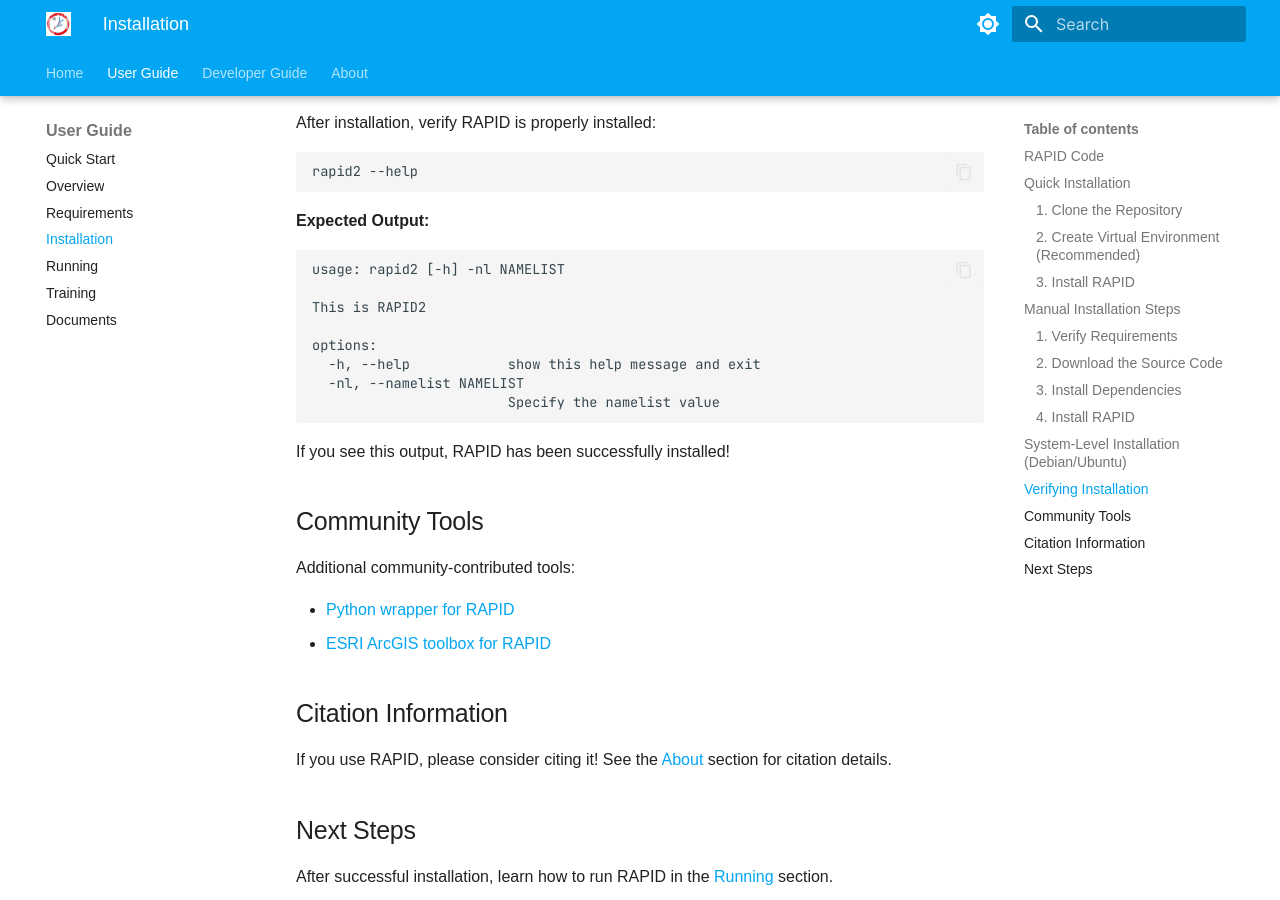
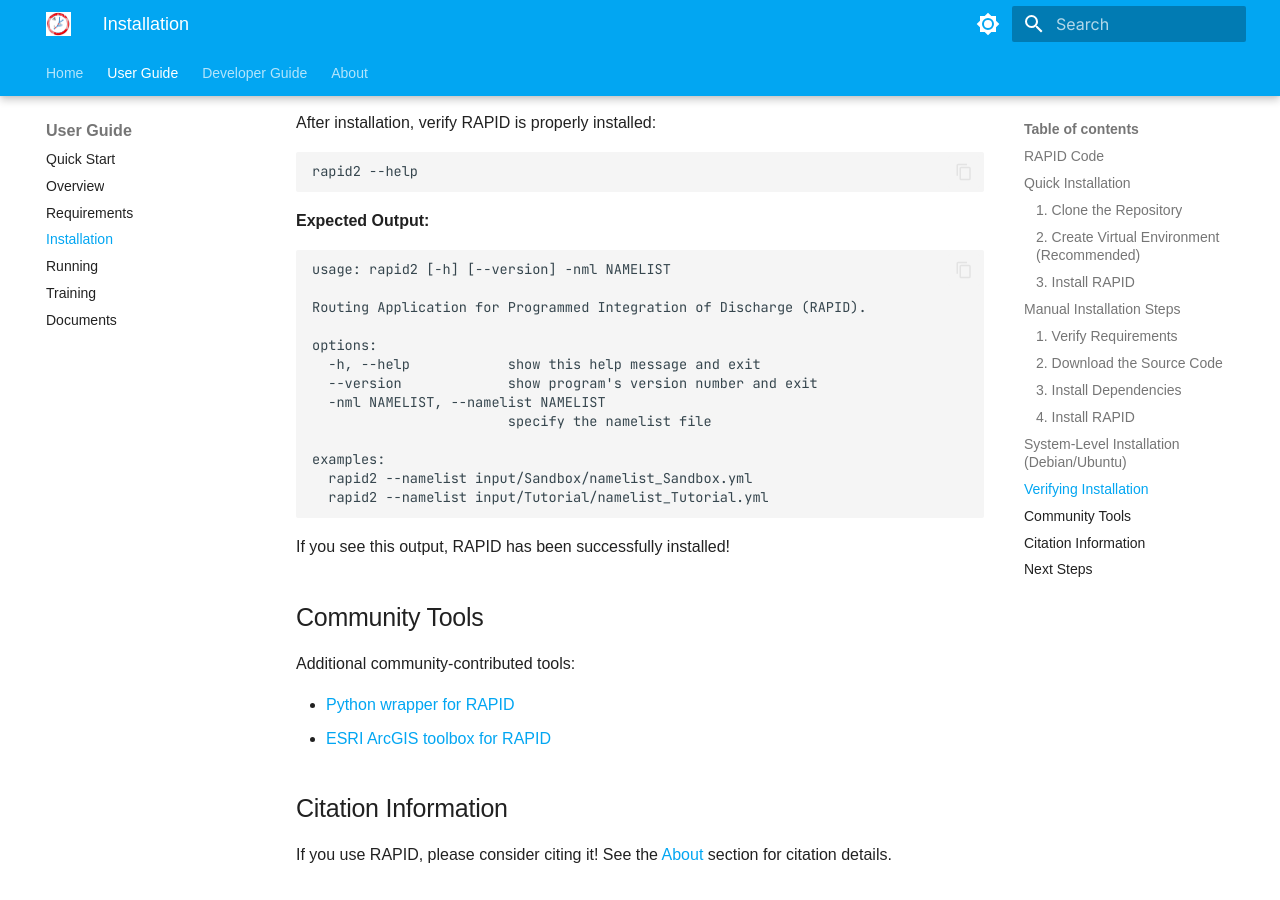
Before and after one commit to c-h-david/rapid-hub, an MkDocs documentation site: the page built from docs/user-guide/getting-started/installation.md, in a window 1280 px wide and 900 px high, scrolled down 1980 px. Built offline with MkDocs 1.6.1 and Material for MkDocs 9.7.7, drawn with Linux system fonts in a browser that asks for light colours; a script that is not in the unit is left out.

Commit message:
Update CLI flag references to match rapid2 flag consistency changes

````diff
--- a/docs/user-guide/getting-started/installation.md
+++ b/docs/user-guide/getting-started/installation.md
@@ -86,14 +86,19 @@ rapid2 --help
 
 **Expected Output:**
 ```
-usage: rapid2 [-h] -nl NAMELIST
+usage: rapid2 [-h] [--version] -nml NAMELIST
 
-This is RAPID2
+Routing Application for Programmed Integration of Discharge (RAPID).
 
 options:
   -h, --help            show this help message and exit
-  -nl, --namelist NAMELIST
-                        Specify the namelist value
+  --version             show program's version number and exit
+  -nml NAMELIST, --namelist NAMELIST
+                        specify the namelist file
+
+examples:
+  rapid2 --namelist input/Sandbox/namelist_Sandbox.yml
+  rapid2 --namelist input/Tutorial/namelist_Tutorial.yml
 ```
 
 If you see this output, RAPID has been successfully installed!
````
Also changed, not shown: docs/user-guide/getting-started/running.md (+1 -7 lines), docs/user-guide/quick-start.md (+1 -1 lines).
